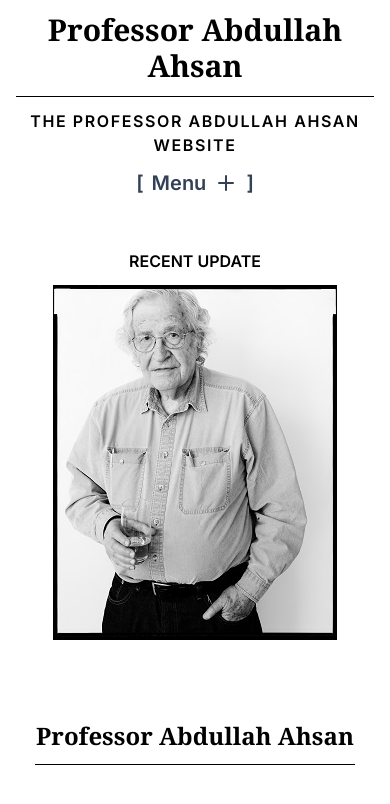
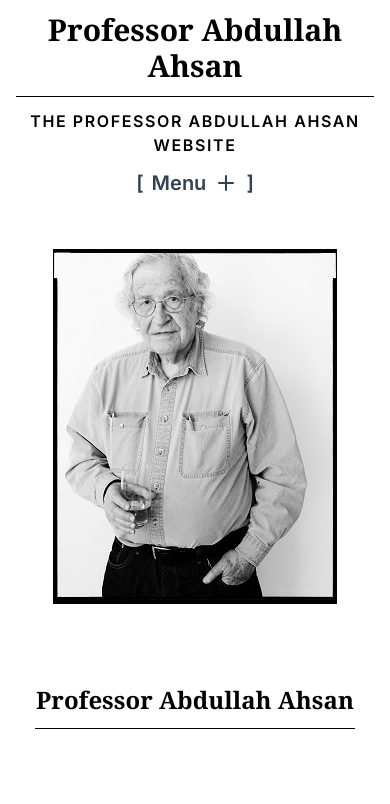
Before and after one commit to Md-Mobassher/Professor_Abdullah_Ahsan_Portfolio, a Next.js app: page / in a window 390 px wide. Shown: the top 804 px of the page. Built offline with nearby package versions, Linux system fonts and the light colour scheme.

Commit message:
homepage updated

```diff
--- a/src/app/globals.css
+++ b/src/app/globals.css
@@ -2,9 +2,15 @@
 @tailwind components;
 @tailwind utilities;
 
-@import url("https://fonts.googleapis.com/css2?family=Yeseva+One&display=swap")
-.yeseva-one-regular {
-  font-family: "Yeseva One", serif;
-  font-weight: 400;
-  font-style: normal;
+* {
+  margin: 0;
+  padding: 0;
+  box-sizing: border-box;
+  list-style-type: none;
+  text-decoration: none;
+  outline: none;
 }
+
+html {
+  scroll-behavior: smooth;
+}
--- a/src/components/pages/Home/Home.tsx
+++ b/src/components/pages/Home/Home.tsx
@@ -23,25 +23,25 @@ const HomePageComponent = () => {
       <div className="flex justify-center items-center mt-10 gap-10 ">
         <div className="flex-1 hidden lg:flex md:flex flex-col items-end">
           <Link
-            href="recent-update"
+            href="/books"
             className="lg:text-xl text-md font-semibold uppercase mb-3 hidden lg:flex md:flex"
           >
             Books
           </Link>
           <Link
-            href="recent-update"
+            href="/articles"
             className="lg:text-xl text-md font-semibold uppercase mb-3"
           >
             ARTICLES
           </Link>
           <Link
-            href="recent-update"
+            href="/audio-video"
             className="lg:text-xl text-md font-semibold uppercase mb-3"
           >
             AUDIO AND VIDEO
           </Link>
           <Link
-            href="recent-update"
+            href="/bios"
             className="lg:text-xl text-md font-semibold uppercase mb-3"
           >
             BIOS
@@ -50,37 +50,39 @@ const HomePageComponent = () => {
 
         <div className="flex-1">
           <div className="flex  flex-col justify-center items-center">
-            <Link
-              href="recent-update"
-              className="lg:text-xl text-md font-semibold uppercase mb-3"
-            >
-              Recent Update
-            </Link>
+            <div className="hidden lg:flex md:flex">
+              <Link
+                href="/recent-update"
+                className="lg:text-xl text-md font-semibold uppercase mb-3"
+              >
+                Recent Update
+              </Link>
+            </div>
             <Image src={ahsan} alt="Abdullah Ahsan" />
           </div>
         </div>
 
         <div className="flex-1 flex-col hidden lg:flex md:flex">
           <Link
-            href="recent-update"
+            href="/talks"
             className="lg:text-xl text-md font-semibold uppercase mb-3"
           >
             TALKS
           </Link>
           <Link
-            href="recent-update"
+            href="/debates"
             className="lg:text-xl text-md font-semibold uppercase mb-3"
           >
             DEBATES
           </Link>
           <Link
-            href="recent-update"
+            href="/letters"
             className="lg:text-xl text-md font-semibold uppercase mb-3"
           >
             LETTERS
           </Link>
           <Link
-            href="recent-update"
+            href="/about"
             className="lg:text-xl text-md font-semibold uppercase mb-3"
           >
             ABOUT
```
